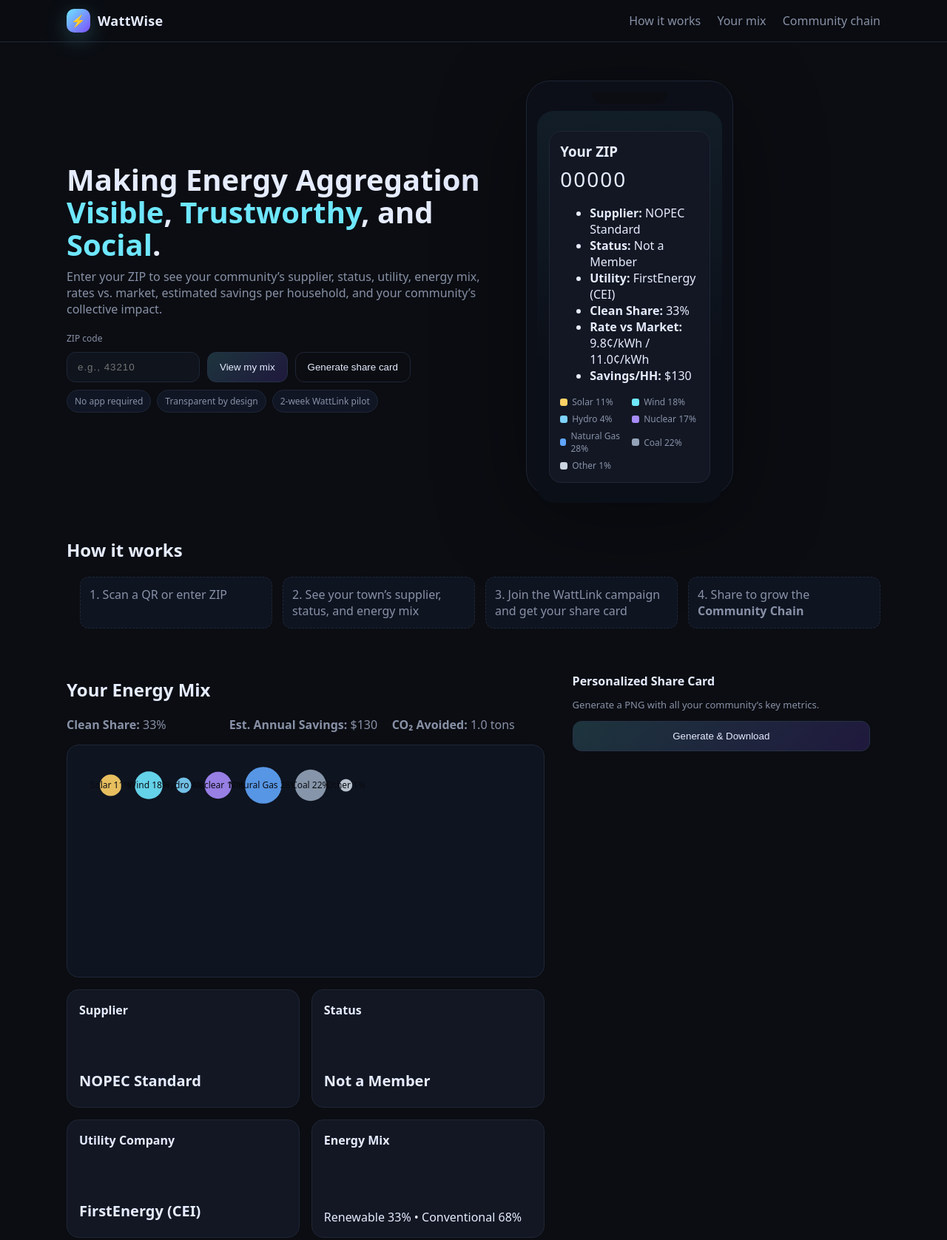
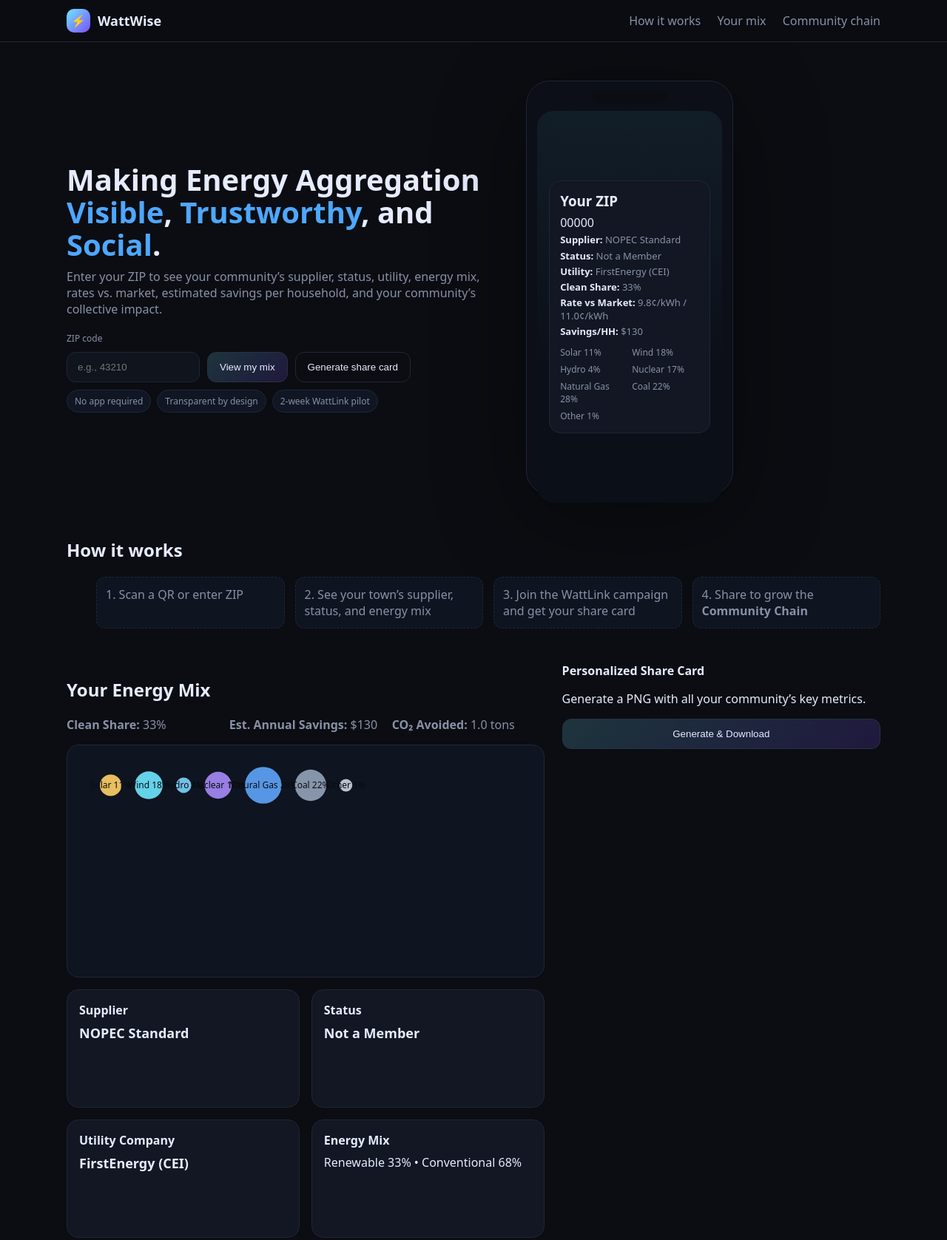
Before and after one commit to QheezWheel/wattwise, a plain HTML site: page index.html in a window 1280 px wide. Shown: the top 1677 px of the page at 74% size. Drawn offline with Linux system fonts and the light colour scheme.

Commit message:
Update style.css

```diff
--- a/style.css
+++ b/style.css
@@ -15,242 +15,79 @@
 html, body {
   background: var(--bg);
   color: var(--text);
-  font-family: ui-sans-serif, system-ui, -apple-system, Segoe UI, Roboto, Helvetica, Arial, 'Apple Color Emoji', 'Segoe UI Emoji';
+  font-family: ui-sans-serif, system-ui, -apple-system, Segoe UI, Roboto, Helvetica, Arial;
   margin: 0;
 }
 .wrap { width: min(1100px, 92vw); margin: 0 auto; }
 
-.wl-header {
-  position: sticky;
-  top: 0;
-  background: rgba(11,13,18,.8);
-  backdrop-filter: blur(6px);
-  border-bottom: 1px solid var(--border);
-  z-index: 9;
-}
-.wl-header .wrap {
-  display: flex;
-  align-items: center;
-  justify-content: space-between;
-  padding: 12px 0;
-}
-.brand { display:flex; align-items:center; gap:10px; font-weight:700; letter-spacing:.3px; }
-.logo {
-  width:32px; height:32px;
-  display:grid; place-items:center;
-  background: linear-gradient(135deg,var(--accent),var(--accent-2));
-  border-radius:10px;
-  box-shadow: 0 8px 30px rgba(108,231,255,.25);
-}
-.name { font-size:18px; }
-.nav a { color: var(--muted); text-decoration:none; margin-left:18px; }
+.wl-header { position: sticky; top: 0; background: rgba(11,13,18,.8); backdrop-filter: blur(6px); border-bottom: 1px solid var(--border); z-index: 9; }
+.wl-header .wrap { display: flex; justify-content: space-between; align-items: center; padding: 12px 0; }
+.brand { display: flex; align-items: center; gap: 10px; font-weight: 700; }
+.logo { width: 32px; height: 32px; display: grid; place-items: center; background: linear-gradient(135deg, var(--accent), var(--accent-2)); border-radius: 10px; }
+.name { font-size: 18px; }
+.nav a { color: var(--muted); text-decoration: none; margin-left: 18px; }
 .nav a:hover { color: var(--text); }
 
-.hero {
-  display:grid;
-  grid-template-columns: 1.1fr .9fr;
-  gap: 36px;
-  padding: 52px 0 18px;
-  align-items:center;
-}
-.hero h1 {
-  font-size: clamp(28px, 3.2vw, 40px);
-  line-height: 1.1;
-  margin: 0 0 10px;
-}
-.accent { color: var(--accent); }
+.hero { display: grid; grid-template-columns: 1.1fr .9fr; gap: 36px; padding: 52px 0 18px; align-items: center; }
+.hero h1 { font-size: clamp(28px, 3.2vw, 40px); line-height: 1.1; margin: 0 0 10px; }
+.accent.blue { color: #4ea7ff; }
 .sub { color: var(--muted); margin: 10px 0 20px; }
 
-.zip-form {
-  display:flex; gap:10px; align-items:center; flex-wrap:wrap;
-}
-.zip-form label { font-size:12px; color:var(--muted); width:100%; }
-.zip-form input {
-  padding: 12px 14px; border-radius:12px;
-  border:1px solid var(--border);
-  background:#0f141d; color:var(--text);
-  width:180px; letter-spacing:1px;
-}
-.btn {
-  padding:12px 16px; border-radius:12px;
-  border:1px solid var(--border);
-  background:#151b28; color:var(--text);
-  cursor:pointer;
-}
-.btn.primary {
-  background: linear-gradient(135deg, rgba(110,231,255,.18), rgba(124,77,255,.18));
-  border-color:#263146;
-}
-.btn.ghost { background:transparent; }
-.btn.secondary { background:#10151f; }
-.btn.full { width:100%; }
+.zip-form { display: flex; gap: 10px; flex-wrap: wrap; align-items: center; }
+.zip-form label { font-size: 12px; color: var(--muted); width: 100%; }
+.zip-form input { padding: 12px 14px; border-radius: 12px; border: 1px solid var(--border); background: #0f141d; color: var(--text); width: 180px; }
+.btn { padding: 12px 16px; border-radius: 12px; border: 1px solid var(--border); background: #151b28; color: var(--text); cursor: pointer; }
+.btn.primary { background: linear-gradient(135deg, rgba(110,231,255,.18), rgba(124,77,255,.18)); border-color: #263146; }
+.btn.secondary { background: #10151f; }
+.btn.ghost { background: transparent; }
+.btn.full { width: 100%; }
 .btn:active { transform: translateY(1px); }
 
-.hero-badges { display:flex; gap:8px; margin-top:10px; flex-wrap:wrap; }
-.badge {
-  font-size:12px; padding:6px 10px;
-  border-radius:999px;
-  background:#101624; border:1px solid var(--border); color:var(--muted);
-}
+.hero-badges { display: flex; gap: 8px; flex-wrap: wrap; margin-top: 10px; }
+.badge { font-size: 12px; padding: 6px 10px; border-radius: 999px; background: #101624; border: 1px solid var(--border); color: var(--muted); }
 
-.phone {
-  width:280px; height:560px;
-  background:#0c0f17;
-  border-radius:32px;
-  border:1px solid #1c2434;
-  padding:14px;
-  box-shadow:0 30px 120px rgba(0,0,0,.4);
-}
-.phone-notch { height:16px; background:#0b0d12; border-radius:0 0 12px 12px; margin:0 auto 10px; width:40%; }
-.phone-screen {
-  background: radial-gradient(1200px 400px at 50% -10%, rgba(110,231,255,.08), transparent), #0b0f18;
-  border-radius:22px; height:100%;
-  padding:16px;
-  display:flex; align-items:center; justify-content:center;
-}
-.phone-card {
-  width:100%;
-  background:var(--card);
-  border:1px solid var(--border);
-  border-radius:16px;
-  padding:14px;
-}
-.phone-card h3 { margin:0 0 6px; }
-#mockZip { font-size:28px; letter-spacing:2px; margin:4px 0 8px; }
+.phone { width: 280px; height: 560px; background: #0c0f17; border-radius: 32px; border: 1px solid #1c2434; padding: 14px; box-shadow: 0 30px 120px rgba(0,0,0,.4); }
+.phone-notch { height: 16px; background: #0b0d12; border-radius: 0 0 12px 12px; margin: 0 auto 10px; width: 40%; }
+.phone-screen { background: radial-gradient(1200px 400px at 50% -10%, rgba(110,231,255,.08), transparent), #0b0f18; border-radius: 22px; height: 100%; padding: 16px; display: flex; align-items: center; justify-content: center; }
+.phone-card { background: var(--card); border: 1px solid var(--border); border-radius: 16px; padding: 14px; width: 100%; }
+.phone-card h3 { margin: 0 0 6px; }
+.phone-list { list-style: none; padding: 0; margin: 0 0 10px; font-size: 13px; line-height: 1.4; color: var(--muted); }
+.phone-list li { margin: 3px 0; }
+.phone-list strong { color: var(--text); }
 
-.sparkline { height:40px; border-top:1px dashed #1d2738; margin:8px 0 8px; }
-.mix-legend { display:grid; grid-template-columns:1fr 1fr; gap:6px; }
-.legend-item { display:flex; align-items:center; gap:6px; font-size:12px; color:var(--muted); }
-.swatch { width:10px; height:10px; border-radius:3px; }
+.mix-legend { display: grid; grid-template-columns: 1fr 1fr; gap: 6px; font-size: 12px; color: var(--muted); }
+.swatch { width: 10px; height: 10px; border-radius: 3px; }
 
-.how { padding:20px 0 8px; }
-.steps {
-  display:grid;
-  grid-template-columns: repeat(4,1fr);
-  gap:14px; padding-left:18px;
-  color:var(--muted);
-}
-.steps li {
-  background:#0e1420;
-  border:1px dashed var(--border);
-  padding:12px;
-  border-radius:12px;
-  list-style-position:inside;
-}
+.how { padding: 20px 0 8px; }
+.steps { display: grid; grid-template-columns: repeat(4, 1fr); gap: 14px; color: var(--muted); }
+.steps li { background: #0e1420; border: 1px dashed var(--border); padding: 12px; border-radius: 12px; list-style-position: inside; }
 
-.viz {
-  display:grid;
-  grid-template-columns:1.2fr .8fr;
-  gap:24px;
-  padding:22px 0;
-  align-items:start;
-}
-.statline {
-  display:grid;
-  grid-template-columns: repeat(3,1fr);
-  gap:14px;
-  margin:8px 0 16px;
-  color:var(--muted);
-}
-.svg-wrap {
-  background:#0e1420;
-  border:1px solid var(--border);
-  border-radius:16px;
-  padding:14px;
-}
+.viz { display: grid; grid-template-columns: 1.2fr .8fr; gap: 24px; padding: 22px 0; align-items: start; }
+.statline { display: grid; grid-template-columns: repeat(3, 1fr); gap: 14px; margin: 8px 0 16px; color: var(--muted); }
+.svg-wrap { background: #0e1420; border: 1px solid var(--border); border-radius: 16px; padding: 14px; }
 
-/* ---------  Dashboard Grid Fix --------- */
-.grid.cards {
-  display:grid;
-  grid-template-columns: repeat(auto-fit, minmax(240px, 1fr));
-  gap:16px;
-  margin-top:16px;
-}
-.grid.cards .card {
-  display:flex;
-  flex-direction:column;
-  justify-content:space-between;
-  min-height:160px;
-  background:var(--card);
-  border:1px solid var(--border);
-  border-radius:16px;
-  padding:16px;
-}
-.card h3 {
-  margin:0 0 8px;
-  font-size:16px;
-  font-weight:600;
-}
-.bigline {
-  font-size:20px;
-  font-weight:600;
-  margin-bottom:6px;
-  word-break:break-word;
-}
-.muted { color:var(--muted); font-size:13px; line-height:1.3; }
-.kv.duo, .kv.trio { display:grid; gap:6px; }
-.kv.duo { grid-template-columns:1fr 1fr; }
-.kv.trio { grid-template-columns:1fr 1fr 1fr; }
+.grid.cards { display: grid; grid-template-columns: repeat(auto-fit, minmax(240px, 1fr)); gap: 16px; margin-top: 16px; }
+.grid.cards .card { display: flex; flex-direction: column; justify-content: flex-start; min-height: 160px; background: var(--card); border: 1px solid var(--border); border-radius: 16px; padding: 16px; }
+.card h3 { margin: 0 0 8px; font-size: 16px; font-weight: 600; }
+.bigline { font-size: 18px; font-weight: 600; margin-bottom: 4px; }
+.impact-row { font-size: 13px; margin: 4px 0; color: var(--muted); }
 
-/* Mini chain fix */
-.chain-viz.mini {
-  display:flex;
-  flex-wrap:wrap;
-  gap:4px;
-  padding-top:6px;
-  justify-content:flex-start;
-}
-.chain-viz.mini .chain-node {
-  width:28px; height:28px;
-  font-size:11px;
-  border-radius:50%;
-  display:grid;
-  place-items:center;
-  background:#0f1522;
-  border:1px solid var(--border);
-  color:#a4aecc;
-}
+.chain-viz { display: flex; flex-wrap: wrap; gap: 8px; background: #0e1420; border: 1px solid var(--border); border-radius: 16px; padding: 14px; }
+.chain-node { width: 40px; height: 40px; border-radius: 50%; display: grid; place-items: center; background: #0f1522; border: 1px solid var(--border); color: #a4aecc; font-size: 12px; }
 
-.card.compact { padding:14px; }
-.hidden { display:none; }
-.hint { color:var(--muted); font-size:12px; margin-top:8px; }
-.mt16 { margin-top:16px; }
+.hidden { display: none; }
 
-.chain { padding:24px 0 50px; }
-.chain-viz {
-  display:flex; flex-wrap:wrap;
-  gap:10px;
-  background:#0e1420;
-  border:1px solid var(--border);
-  border-radius:16px;
-  padding:14px;
-}
-.chain-node {
-  width:44px; height:44px;
-  border-radius:50%;
-  display:grid;
-  place-items:center;
-  background:#0f1522;
-  border:1px solid var(--border);
-  color:#a4aecc;
-  font-size:12px;
-}
+.wl-footer { border-top: 1px solid var(--border); margin-top: 20px; }
+.footer-wrap { padding: 16px 0 28px; }
+.smallprint { color: var(--muted); font-size: 12px; margin-top: 6px; }
 
-.wl-footer { border-top:1px solid var(--border); margin-top:20px; }
-.footer-wrap { padding:16px 0 28px; }
-.smallprint { color:var(--muted); font-size:12px; margin-top:6px; }
-
-/* ---------- Responsive ---------- */
-@media (max-width: 1100px) {
-  .grid.cards { grid-template-columns: repeat(auto-fit, minmax(200px, 1fr)); }
-}
 @media (max-width: 900px) {
-  .hero { grid-template-columns:1fr; }
-  .viz { grid-template-columns:1fr; }
-  .steps { grid-template-columns:1fr 1fr; }
-  .statline { grid-template-columns:1fr; }
+  .hero { grid-template-columns: 1fr; }
+  .viz { grid-template-columns: 1fr; }
+  .steps { grid-template-columns: 1fr 1fr; }
+  .statline { grid-template-columns: 1fr; }
 }
 @media (max-width: 600px) {
-  .grid.cards { grid-template-columns:1fr; }
-  .grid.cards .card { min-height:auto; }
+  .grid.cards { grid-template-columns: 1fr; }
+  .grid.cards .card { min-height: auto; }
 }
```
